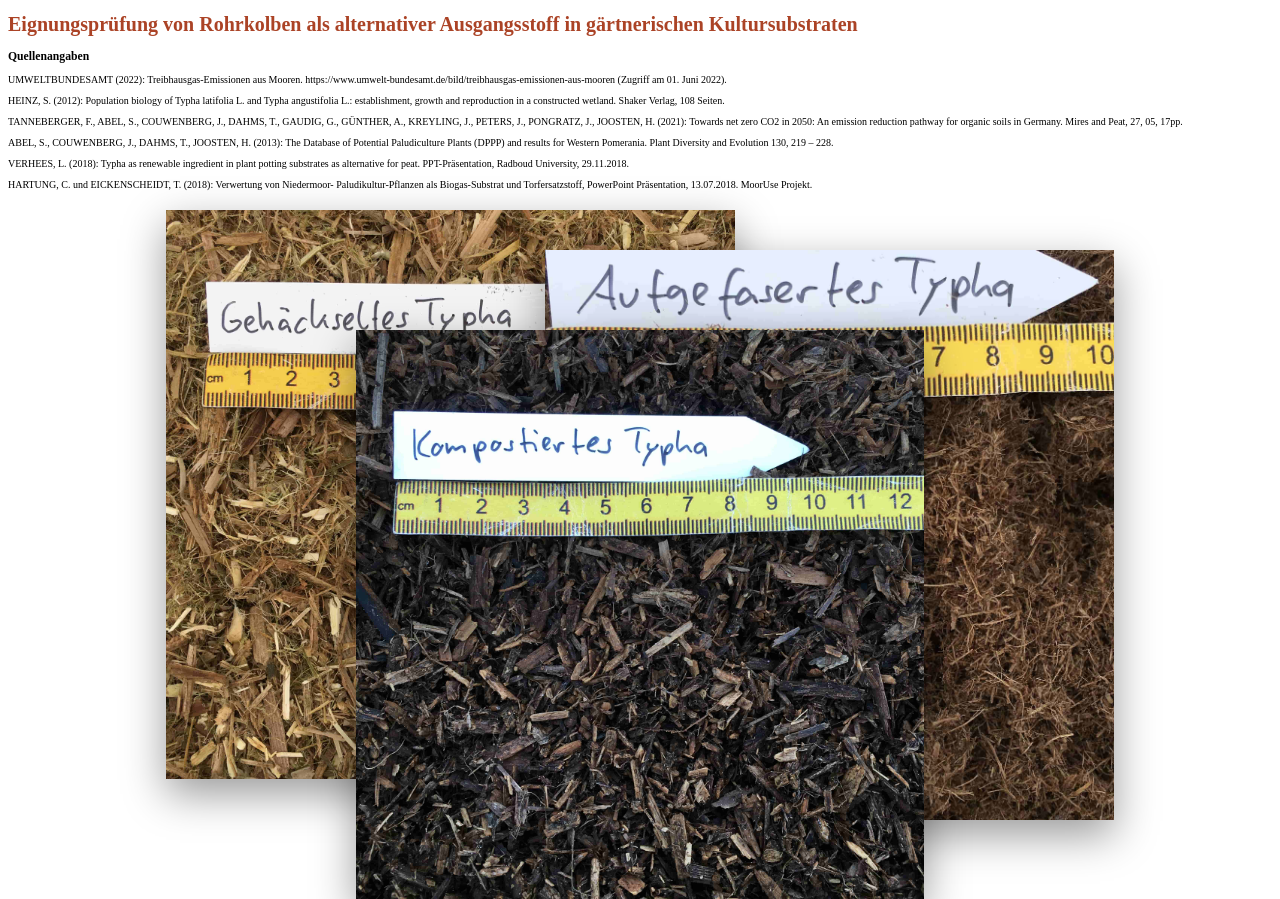
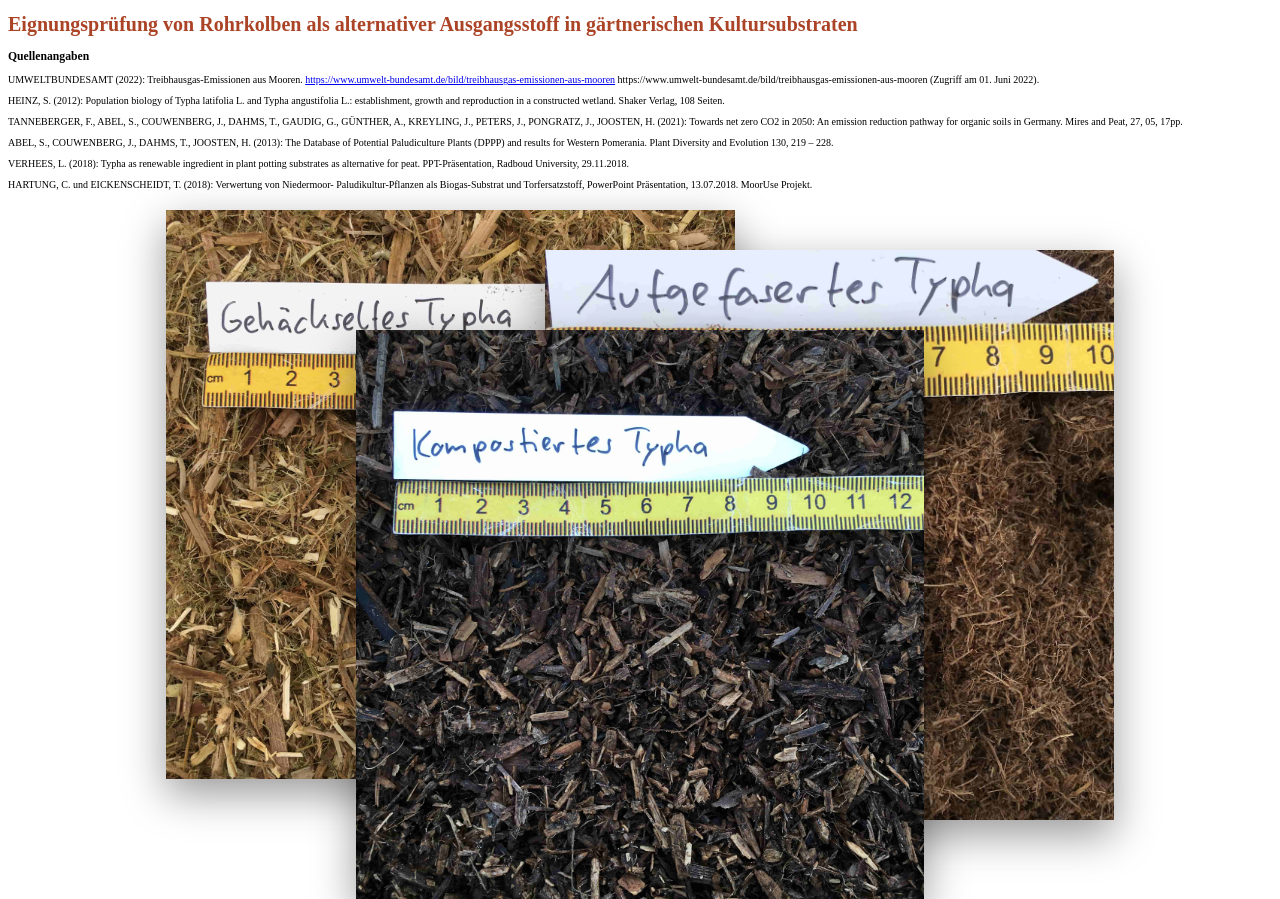
Before and after one commit to Kokosnuss2022/Kokosnuss2022.github.io, a plain HTML site: page index.html in a window 1280 px wide. Drawn offline with Linux system fonts and the light colour scheme.

Commit message:
Update index.html

```diff
--- a/index.html
+++ b/index.html
@@ -17,7 +17,7 @@
     <h3>Quellenangaben</h3>
     <p>
       UMWELTBUNDESAMT (2022): Treibhausgas-Emissionen aus Mooren.
-      <a href="https://www.umwelt-bundesamt.de/bild/treibhausgas-emissionen-aus-mooren"></a>
+      <a href="https://www.umwelt-bundesamt.de/bild/treibhausgas-emissionen-aus-mooren">https://www.umwelt-bundesamt.de/bild/treibhausgas-emissionen-aus-mooren</a>
       https://www.umwelt-bundesamt.de/bild/treibhausgas-emissionen-aus-mooren
       (Zugriff am 01. Juni 2022).
     </p>
```
